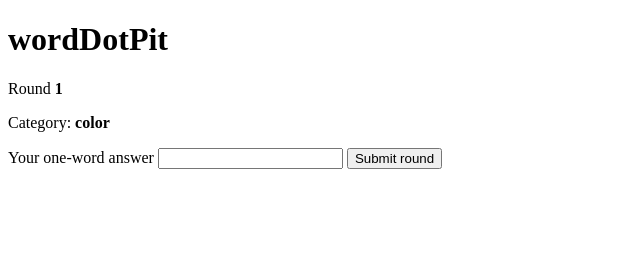
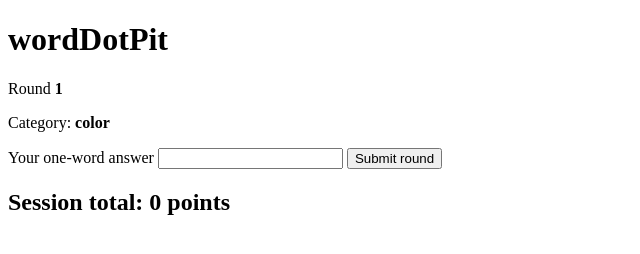
Before and after one commit to qtranwww/wordDotPit, a website: page index.html in a window 1280 px wide. Shown: the whole page, without its empty margins (0-640 px from the left). Drawn offline with Linux system fonts and the light colour scheme.

Commit message:
re-add session total score. mistake last time

```diff
--- a/index.html
+++ b/index.html
@@ -14,6 +14,7 @@
       <input id="answer" autocomplete="off" />
       <button id="submit">Submit round</button>
       <p id="status" aria-live="polite"></p>
+      <section id="session-score" aria-live="polite"><h2>Session total: 0 points</h2></section>
       <section id="round-history"></section>
     </main>
     <script type="module">
@@ -25,6 +26,7 @@
       const session = createSession(["color"], 20);
       const answer = document.querySelector("#answer");
       const status = document.querySelector("#status");
+      const sessionScore = document.querySelector("#session-score");
       const roundHistory = document.querySelector("#round-history");
 
       function escapeHtml(value) {
@@ -35,6 +37,7 @@
         document.querySelector("#round").textContent = session.roundIndex + 1;
         const total = getTotal(session, "human");
         document.title = `wordDotPit — ${total} points`;
+        sessionScore.innerHTML = `<h2>Session total: ${total} points</h2>`;
         roundHistory.innerHTML = [...session.rounds].reverse().map((item) => `<article><h2>Round ${item.round} — color</h2><p>Your collision points: ${item.human?.collisionPoints ?? "—"}</p><details><summary>Answer pipeline</summary><p>raw: ${escapeHtml(item.human?.pipeline.raw)} → repaired: ${escapeHtml(item.human?.pipeline.repaired)} → canonical: ${escapeHtml(item.human?.pipeline.canonical)} → ${escapeHtml(item.human?.pipeline.status)}${item.human?.pipeline.reason ? ` (${escapeHtml(item.human.pipeline.reason)})` : ""}</p></details><table><thead><tr><th>Player</th><th>Answer</th><th>Collision points</th></tr></thead><tbody>${item.players.map((player) => `<tr><td>${escapeHtml(player.id)}</td><td>${escapeHtml(player.answer ?? player.canonical)}</td><td>${player.collisionPoints ?? "—"}</td></tr>`).join("")}</tbody></table></article>`).join("");
       }
 
```
